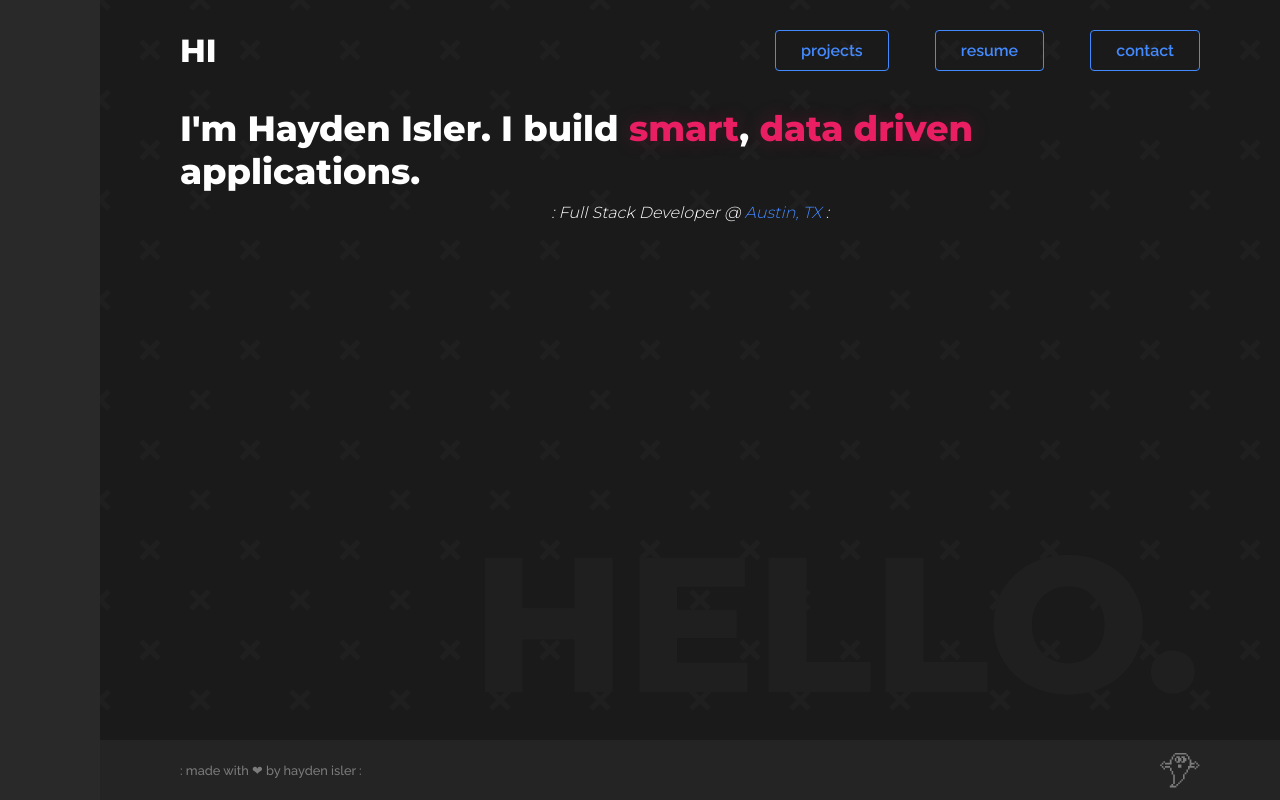
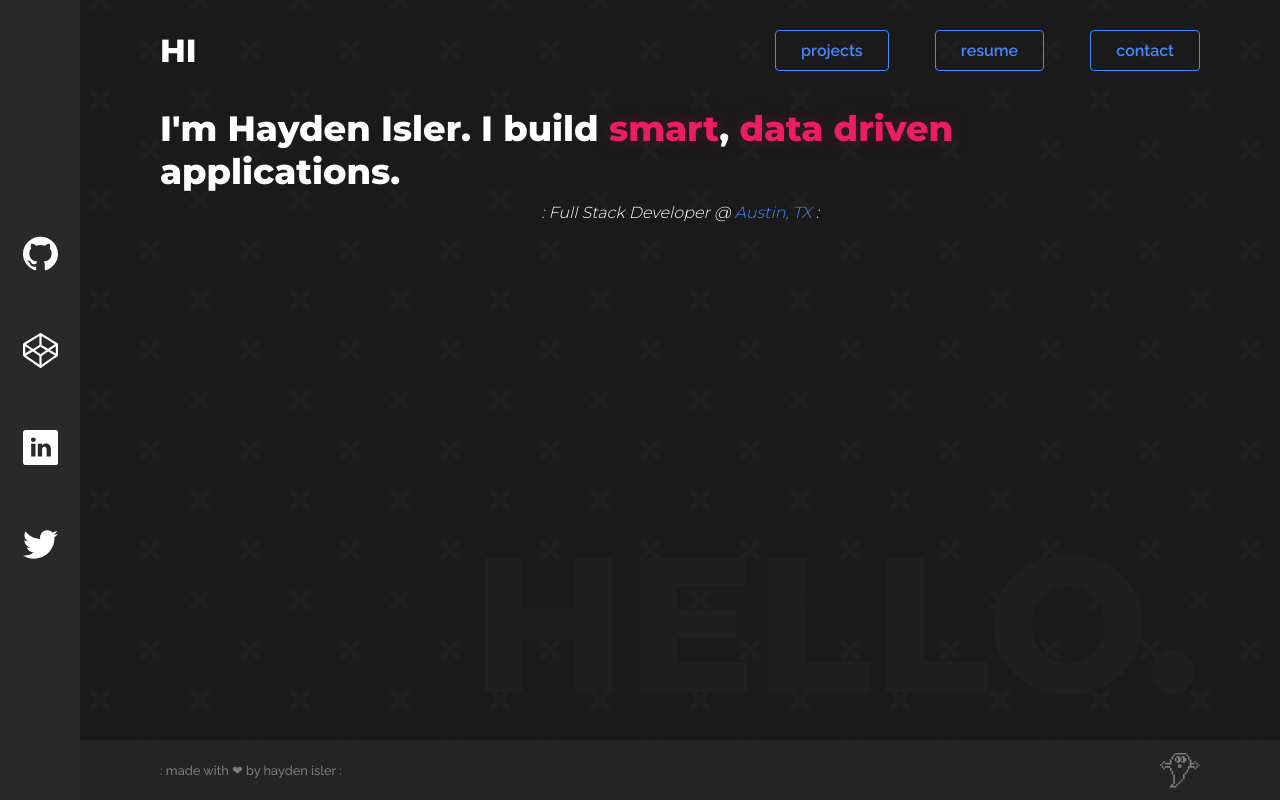
Before and after one commit to haydenisler/portfolio, a Vue app: page / in a window 1280 px wide. Built offline with nearby package versions, Linux system fonts and the light colour scheme.

Commit message:
added badges

```diff
--- a/src/App.vue
+++ b/src/App.vue
@@ -13,7 +13,20 @@
       <div id="header-mobile">
         <router-link tag="div" to="/"><span>HI</span></router-link>
       </div>
-      <div id="badges-desktop"></div>
+      <div id="badges-desktop">
+        <a href="https://www.github.com/haydenisler" target="_blank" class="badge">
+          <icon-base width="35px" height="35px" viewBox="0 0 24 24"><icon-github /></icon-base>
+        </a>
+        <a href="https://www.codepen.io/haydenisler" target="_blank" class="badge">
+          <icon-base width="35px" height="35px" viewBox="0 0 24 24"><icon-codepen /></icon-base>
+        </a>
+        <a href="https://www.linkedin.com/in/hayden-isler-b47a909a/" target="_blank" class="badge">
+          <icon-base width="35px" height="35px" viewBox="0 0 510 510"><icon-linkedin /></icon-base>
+        </a>
+        <a href="https://www.twitter.com/haydenisler" target="_blank" class="badge">
+          <icon-base width="35px" height="35px" viewBox="0 0 24 24"><icon-twitter /></icon-base>
+        </a>
+      </div>
       <div id="content">
         <router-view />
       </div>
@@ -48,6 +61,10 @@ import IconMystery from '@/components/icons/IconMystery.vue';
 import IconEmail from '@/components/icons/IconEmail.vue';
 import IconProjects from '@/components/icons/IconProjects.vue';
 import IconResume from '@/components/icons/IconResume.vue';
+import IconGithub from '@/components/icons/IconGithub.vue';
+import IconCodepen from '@/components/icons/IconCodepen.vue';
+import IconTwitter from '@/components/icons/IconTwitter.vue';
+import IconLinkedin from '@/components/icons/IconLinkedin.vue';
 
 export default {
   data: () => {},
@@ -57,7 +74,11 @@ export default {
     IconMystery,
     IconEmail,
     IconProjects,
-    IconResume
+    IconResume,
+    IconGithub,
+    IconCodepen,
+    IconTwitter,
+    IconLinkedin
   }
 }
 </script>
@@ -177,6 +198,7 @@ strong {
       align-items: center;
       color: $background-color;
       transition: color 0.1s ease-in;
+      cursor: pointer;
 
       span {
         margin-top: 2px;
@@ -207,7 +229,7 @@ strong {
 
   #main {
     display: grid;
-    grid-template-columns: 100px $content-gutters auto $content-gutters;
+    grid-template-columns: 80px $content-gutters auto $content-gutters;
     grid-template-rows: 100px auto 60px;
     grid-template-areas:
       'badges gutters-1 header gutters-2'
@@ -269,6 +291,24 @@ strong {
   #badges-desktop {
     grid-area: badges;
     background-color: $elevation-color-2;
+    display: flex;
+    flex-direction: column;
+    justify-content: center;
+    align-items: center;
+
+    a {
+      color: white;
+      text-decoration: none;
+      margin: 30px 0px;
+    }
+
+    .badge {
+      transition: scale 0.1s ease-in;
+    }
+
+    .badge:hover {
+      scale: 1.1;
+    }
   }
 
   #content {
--- /dev/null
+++ b/src/components/icons/IconCodepen.vue
@@ -0,0 +1,5 @@
+<template>
+  <g>
+    <path d="m24 7.598c-.044-.264-.08-.47-.36-.641-11.449-6.791-11.287-7.297-12.03-6.848-8.677 5.394-11.092 6.597-11.439 7.017-.315.323-.171.818-.171 8.298-.021.851 7.743 5.462 11.519 8.404.333.237.752.199 1.003-.029 11.224-7.956 11.497-7.636 11.478-8.375 0 0-.012-7.927 0-7.826zm-1.5 6.491-3.876-2.359 3.876-2.697zm-5.277-3.212-4.473-2.722v-6.07l9.126 5.555zm-5.223 3.633-3.876-2.697 3.876-2.359 3.876 2.359zm-.75-12.426v6.074c-1.739 1.079-3.209 1.98-4.451 2.734l-4.675-3.252zm-5.857 9.658c-1.874 1.127-3.098 1.843-3.893 2.32v-5.029zm1.33.924 4.527 3.149v5.999l-9.126-6.349zm6.027 9.149v-5.999l4.527-3.149 4.599 2.799z"/>
+  </g>
+</template>
--- a/src/components/icons/IconEmail.vue
+++ b/src/components/icons/IconEmail.vue
@@ -1,4 +1,3 @@
-
 <template>
   <g>
     <path d="M0 0h24v24H0V0z" fill="none"/><path d="M22 6c0-1.1-.9-2-2-2H4c-1.1 0-2 .9-2 2v12c0 1.1.9 2 2 2h16c1.1 0 2-.9 2-2V6zm-2 0l-8 5-8-5h16zm0 12H4V8l8 5 8-5v10z"/>
--- /dev/null
+++ b/src/components/icons/IconGithub.vue
@@ -0,0 +1,5 @@
+<template>
+  <g>
+    <path d="m12 .5c-6.63 0-12 5.28-12 11.792 0 5.211 3.438 9.63 8.205 11.188.6.111.82-.254.82-.567 0-.28-.01-1.022-.015-2.005-3.338.711-4.042-1.582-4.042-1.582-.546-1.361-1.335-1.725-1.335-1.725-1.087-.731.084-.716.084-.716 1.205.082 1.838 1.215 1.838 1.215 1.07 1.803 2.809 1.282 3.495.981.108-.763.417-1.282.76-1.577-2.665-.295-5.466-1.309-5.466-5.827 0-1.287.465-2.339 1.235-3.164-.135-.298-.54-1.497.105-3.121 0 0 1.005-.316 3.3 1.209.96-.262 1.98-.392 3-.398 1.02.006 2.04.136 3 .398 2.28-1.525 3.285-1.209 3.285-1.209.645 1.624.24 2.823.12 3.121.765.825 1.23 1.877 1.23 3.164 0 4.53-2.805 5.527-5.475 5.817.42.354.81 1.077.81 2.182 0 1.578-.015 2.846-.015 3.229 0 .309.21.678.825.56 4.801-1.548 8.236-5.97 8.236-11.173 0-6.512-5.373-11.792-12-11.792z" />
+  </g>
+</template>
--- /dev/null
+++ b/src/components/icons/IconLinkedin.vue
@@ -0,0 +1,5 @@
+<template>
+  <g>
+    <path d="m475.074219 0h-438.148438c-20.394531 0-36.925781 16.53125-36.925781 36.925781v438.148438c0 20.394531 16.53125 36.925781 36.925781 36.925781h438.148438c20.394531 0 36.925781-16.53125 36.925781-36.925781v-438.148438c0-20.394531-16.53125-36.925781-36.925781-36.925781zm-293.464844 387h-62.347656v-187.574219h62.347656zm-31.171875-213.1875h-.40625c-20.921875 0-34.453125-14.402344-34.453125-32.402344 0-18.40625 13.945313-32.410156 35.273437-32.410156 21.328126 0 34.453126 14.003906 34.859376 32.410156 0 18-13.53125 32.402344-35.273438 32.402344zm255.984375 213.1875h-62.339844v-100.347656c0-25.21875-9.027343-42.417969-31.585937-42.417969-17.222656 0-27.480469 11.601563-31.988282 22.800781-1.648437 4.007813-2.050781 9.609375-2.050781 15.214844v104.75h-62.34375s.816407-169.976562 0-187.574219h62.34375v26.558594c8.285157-12.78125 23.109375-30.960937 56.1875-30.960937 41.019531 0 71.777344 26.808593 71.777344 84.421874zm0 0"/>
+  </g>
+</template>
--- /dev/null
+++ b/src/components/icons/IconTwitter.vue
@@ -0,0 +1,5 @@
+<template>
+  <g>
+    <path d="m21.534 7.113c.976-.693 1.797-1.558 2.466-2.554v-.001c-.893.391-1.843.651-2.835.777 1.02-.609 1.799-1.566 2.165-2.719-.951.567-2.001.967-3.12 1.191-.903-.962-2.19-1.557-3.594-1.557-2.724 0-4.917 2.211-4.917 4.921 0 .39.033.765.114 1.122-4.09-.2-7.71-2.16-10.142-5.147-.424.737-.674 1.58-.674 2.487 0 1.704.877 3.214 2.186 4.089-.791-.015-1.566-.245-2.223-.606v.054c0 2.391 1.705 4.377 3.942 4.835-.401.11-.837.162-1.29.162-.315 0-.633-.018-.931-.084.637 1.948 2.447 3.381 4.597 3.428-1.674 1.309-3.8 2.098-6.101 2.098-.403 0-.79-.018-1.177-.067 2.18 1.405 4.762 2.208 7.548 2.208 8.683 0 14.342-7.244 13.986-14.637z"/>
+  </g>
+</template>
```
Also changed, not shown: src/components/icons/IconMenu.vue (deleted, +0 -7 lines).
